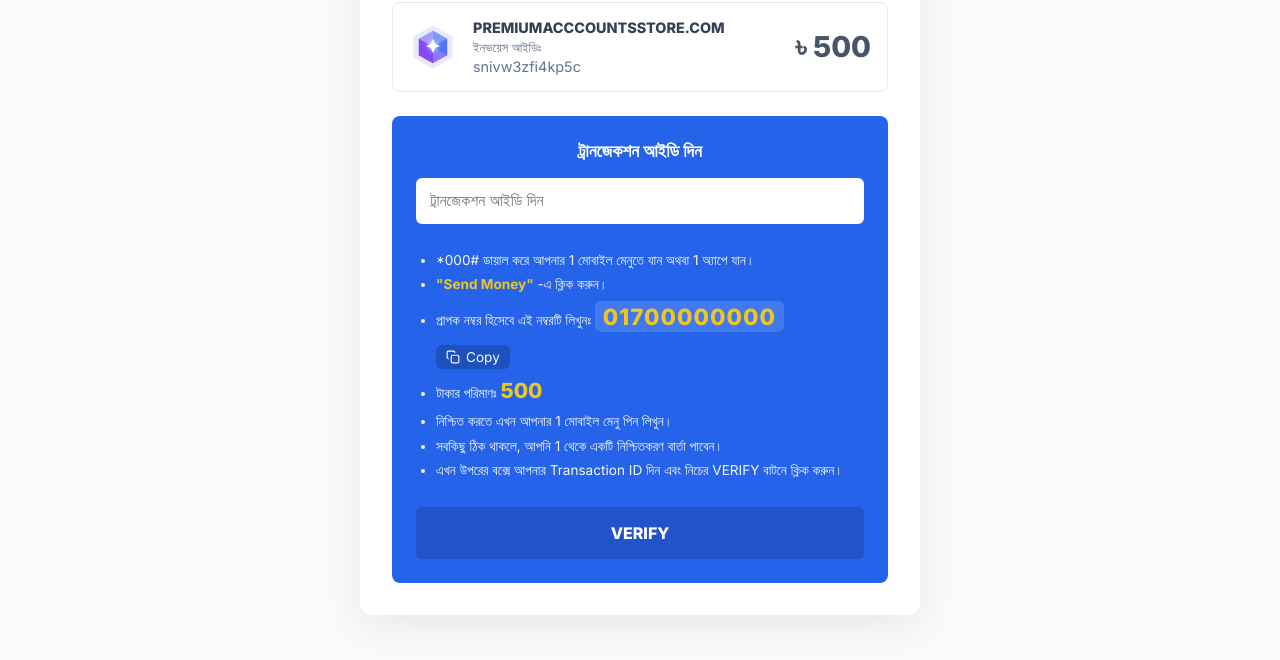
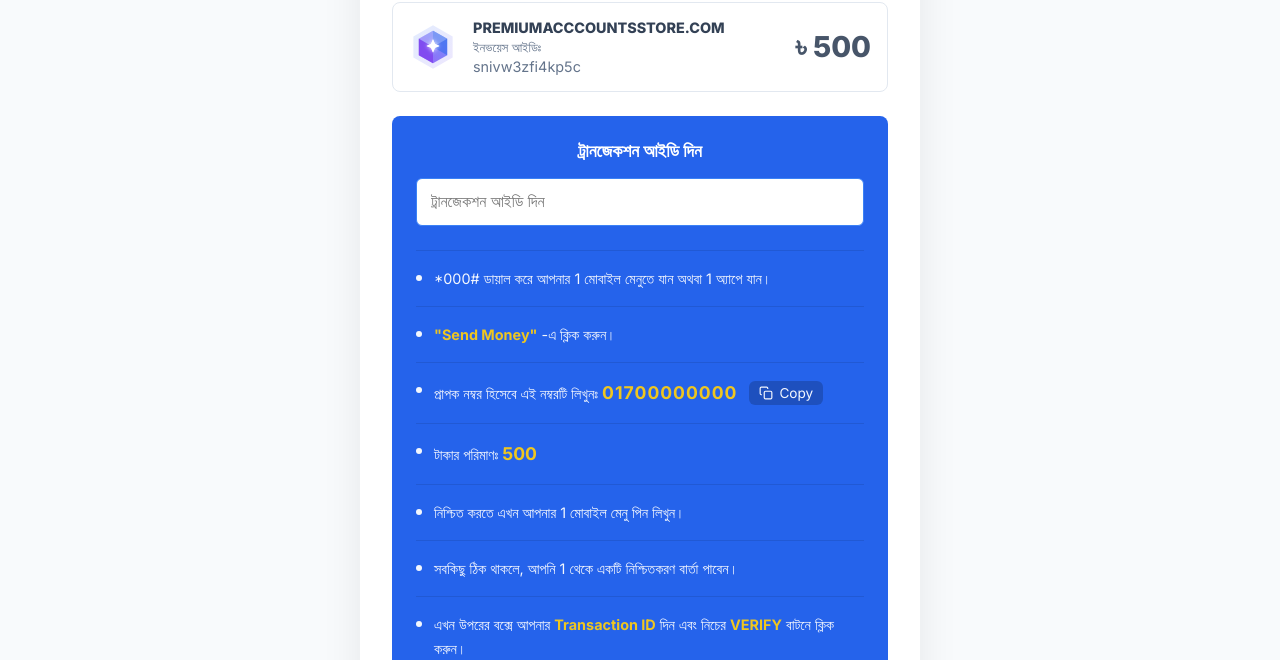
Before and after one commit to mdnoman1592008-ux/premium-store, a Next.js app in the folder frontend/: page /checkout/1 in a window 1280 px wide. Shown: the part 292-952 px from the top of the page. Built offline with nearby package versions, Linux system fonts and the light colour scheme; no server answers; sample sign-in values are in the browser's storage.

Commit message:
Update payment instruction layout to match provided design

```diff
--- a/frontend/src/app/checkout/[method]/page.tsx
+++ b/frontend/src/app/checkout/[method]/page.tsx
@@ -277,11 +277,11 @@
             </div>
           </div>
 
-          {/* Colored Instruction Block */}
-          <div style={{ background: brandColor, borderRadius: '8px', padding: '24px', color: 'white' }}>
+          {/* Instruction Block */}
+          <div style={{ background: brandColor, borderRadius: '8px', padding: '24px', color: 'white', marginBottom: '16px' }}>
             <h3 style={{ textAlign: 'center', fontSize: '1.1rem', fontWeight: 700, margin: '0 0 16px 0' }}>ট্রানজেকশন আইডি দিন</h3>
 
-            <form onSubmit={handleSubmit}>
+            <form id="payment-form" onSubmit={handleSubmit}>
               <input
                 type="text"
                 required
@@ -292,19 +292,28 @@
                   width: '100%',
                   padding: '14px',
                   borderRadius: '6px',
-                  border: 'none',
+                  border: '1px solid #3b82f6',
                   outline: 'none',
                   fontSize: '1rem',
                   marginBottom: '24px',
                   color: '#334155'
                 }}
               />
+            </form>
 
-              <ul style={{ paddingLeft: '20px', fontSize: '0.85rem', lineHeight: '1.8', margin: '0 0 24px 0', opacity: 0.95 }}>
-                <li>{getUSSDCode(params.method)} ডায়াল করে আপনার {methodUpper} মোবাইল মেনুতে যান অথবা {methodUpper} অ্যাপে যান।</li>
-                <li><strong style={{ color: '#facc15' }}>"Send Money"</strong> -এ ক্লিক করুন।</li>
-                <li>
-                  <div style={{ marginBottom: '8px' }}>প্রাপক নম্বর হিসেবে এই নম্বরটি লিখুনঃ <strong style={{ fontSize: '1.4rem', fontWeight: 800, letterSpacing: '1px', background: 'rgba(255,255,255,0.15)', padding: '2px 8px', borderRadius: '6px', color: '#facc15' }}>{number}</strong></div>
+            <ul style={{ listStyleType: 'none', padding: 0, margin: 0, fontSize: '0.9rem', lineHeight: '1.6', opacity: 0.95 }}>
+              <li style={{ padding: '16px 0', borderBottom: '1px solid rgba(0,0,0,0.1)', borderTop: '1px solid rgba(0,0,0,0.1)', display: 'flex', alignItems: 'flex-start' }}>
+                <span style={{ display: 'inline-block', minWidth: '6px', height: '6px', background: 'white', borderRadius: '50%', margin: '8px 12px 0 0' }}></span>
+                <span>{getUSSDCode(params.method)} ডায়াল করে আপনার {methodUpper} মোবাইল মেনুতে যান অথবা {methodUpper} অ্যাপে যান।</span>
+              </li>
+              <li style={{ padding: '16px 0', borderBottom: '1px solid rgba(0,0,0,0.1)', display: 'flex', alignItems: 'flex-start' }}>
+                <span style={{ display: 'inline-block', minWidth: '6px', height: '6px', background: 'white', borderRadius: '50%', margin: '8px 12px 0 0' }}></span>
+                <span><strong style={{ color: '#facc15' }}>"Send Money"</strong> -এ ক্লিক করুন।</span>
+              </li>
+              <li style={{ padding: '16px 0', borderBottom: '1px solid rgba(0,0,0,0.1)', display: 'flex', alignItems: 'flex-start' }}>
+                <span style={{ display: 'inline-block', minWidth: '6px', height: '6px', background: 'white', borderRadius: '50%', margin: '8px 12px 0 0' }}></span>
+                <div style={{ display: 'flex', alignItems: 'center', flexWrap: 'wrap', gap: '12px' }}>
+                  <span>প্রাপক নম্বর হিসেবে এই নম্বরটি লিখুনঃ <strong style={{ color: '#facc15', fontSize: '1.1rem', letterSpacing: '1px' }}>{number}</strong></span>
                   <button
                     type="button"
                     onClick={handleCopy}
@@ -324,35 +333,48 @@
                     <svg width="14" height="14" viewBox="0 0 24 24" fill="none" stroke="currentColor" strokeWidth="2"><rect x="9" y="9" width="13" height="13" rx="2" ry="2"></rect><path d="M5 15H4a2 2 0 0 1-2-2V4a2 2 0 0 1 2-2h9a2 2 0 0 1 2 2v1"></path></svg>
                     {copied ? 'Copied' : 'Copy'}
                   </button>
+                </div>
               </li>
-                <li>টাকার পরিমাণঃ <strong style={{ fontSize: '1.3rem', fontWeight: 800, color: '#facc15' }}>{finalPrice}</strong></li>
-                <li>নিশ্চিত করতে এখন আপনার {methodUpper} মোবাইল মেনু পিন লিখুন।</li>
-                <li>সবকিছু ঠিক থাকলে, আপনি {methodUpper} থেকে একটি নিশ্চিতকরণ বার্তা পাবেন।</li>
-                <li>এখন উপরের বক্সে আপনার Transaction ID দিন এবং নিচের VERIFY বাটনে ক্লিক করুন।</li>
+              <li style={{ padding: '16px 0', borderBottom: '1px solid rgba(0,0,0,0.1)', display: 'flex', alignItems: 'flex-start' }}>
+                <span style={{ display: 'inline-block', minWidth: '6px', height: '6px', background: 'white', borderRadius: '50%', margin: '8px 12px 0 0' }}></span>
+                <span>টাকার পরিমাণঃ <strong style={{ color: '#facc15', fontSize: '1.1rem' }}>{finalPrice}</strong></span>
+              </li>
+              <li style={{ padding: '16px 0', borderBottom: '1px solid rgba(0,0,0,0.1)', display: 'flex', alignItems: 'flex-start' }}>
+                <span style={{ display: 'inline-block', minWidth: '6px', height: '6px', background: 'white', borderRadius: '50%', margin: '8px 12px 0 0' }}></span>
+                <span>নিশ্চিত করতে এখন আপনার {methodUpper} মোবাইল মেনু পিন লিখুন।</span>
+              </li>
+              <li style={{ padding: '16px 0', borderBottom: '1px solid rgba(0,0,0,0.1)', display: 'flex', alignItems: 'flex-start' }}>
+                <span style={{ display: 'inline-block', minWidth: '6px', height: '6px', background: 'white', borderRadius: '50%', margin: '8px 12px 0 0' }}></span>
+                <span>সবকিছু ঠিক থাকলে, আপনি {methodUpper} থেকে একটি নিশ্চিতকরণ বার্তা পাবেন।</span>
+              </li>
+              <li style={{ padding: '16px 0', display: 'flex', alignItems: 'flex-start' }}>
+                <span style={{ display: 'inline-block', minWidth: '6px', height: '6px', background: 'white', borderRadius: '50%', margin: '8px 12px 0 0' }}></span>
+                <span>এখন উপরের বক্সে আপনার <strong style={{ color: '#facc15' }}>Transaction ID</strong> দিন এবং নিচের <strong style={{ color: '#facc15' }}>VERIFY</strong> বাটনে ক্লিক করুন।</span>
+              </li>
             </ul>
+          </div>
 
+          {/* Separate VERIFY Button */}
           <button
+            form="payment-form"
             type="submit"
             disabled={submitting}
             style={{
               width: '100%',
-                  background: 'rgba(0,0,0,0.15)',
+              background: brandColor,
               color: 'white',
               border: 'none',
               padding: '16px',
-                  borderRadius: '6px',
+              borderRadius: '8px',
               fontSize: '1rem',
               fontWeight: 800,
               cursor: 'pointer',
-                  transition: 'background 0.2s ease'
+              transition: 'opacity 0.2s ease',
+              opacity: submitting ? 0.7 : 1
             }}
-                onMouseEnter={e => e.currentTarget.style.background = 'rgba(0,0,0,0.25)'}
-                onMouseLeave={e => e.currentTarget.style.background = 'rgba(0,0,0,0.15)'}
           >
             {submitting ? 'VERIFYING...' : 'VERIFY'}
           </button>
-            </form>
-          </div>
 
         </div>
       </div>
```
Lines whose indentation alone changed are shown as unchanged.
